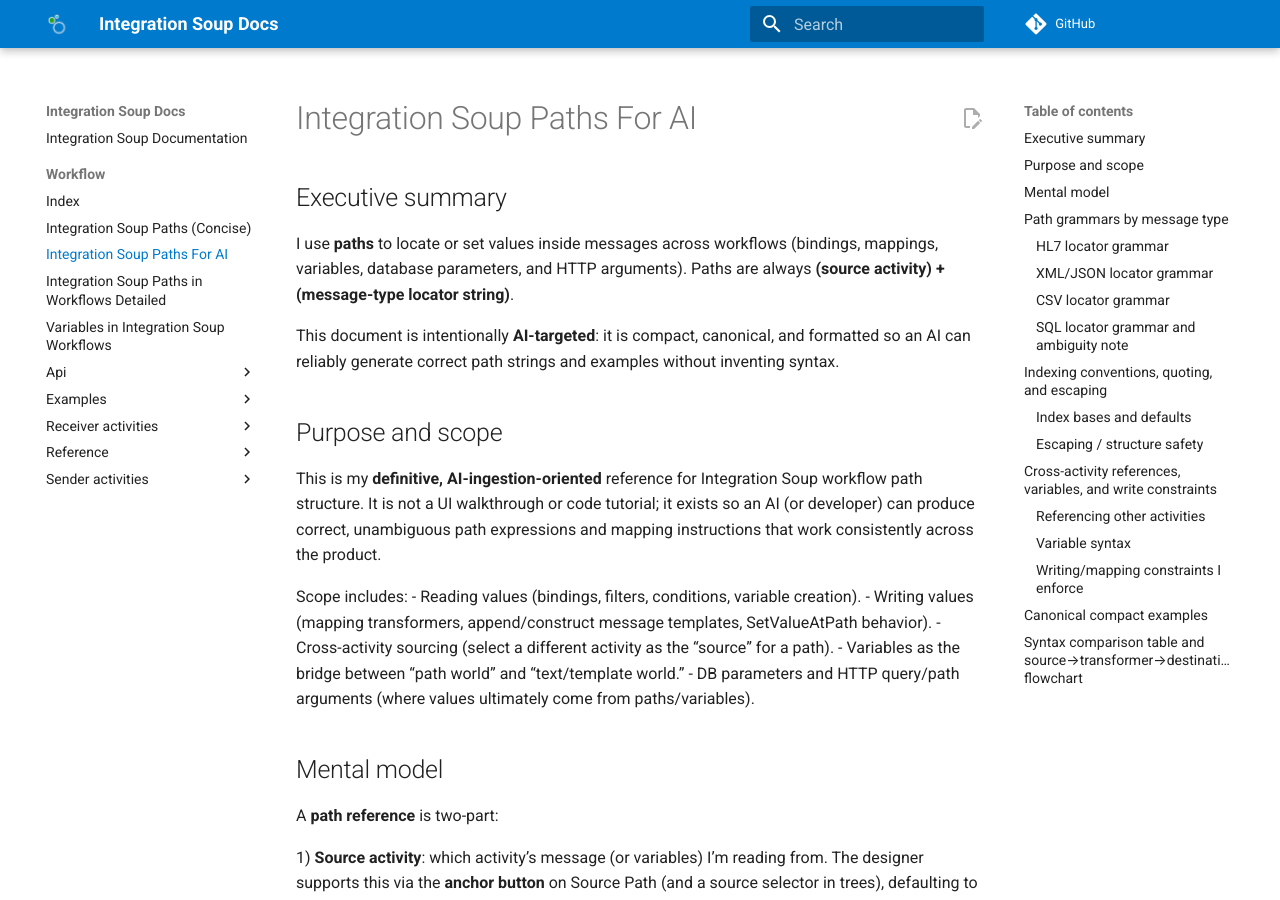
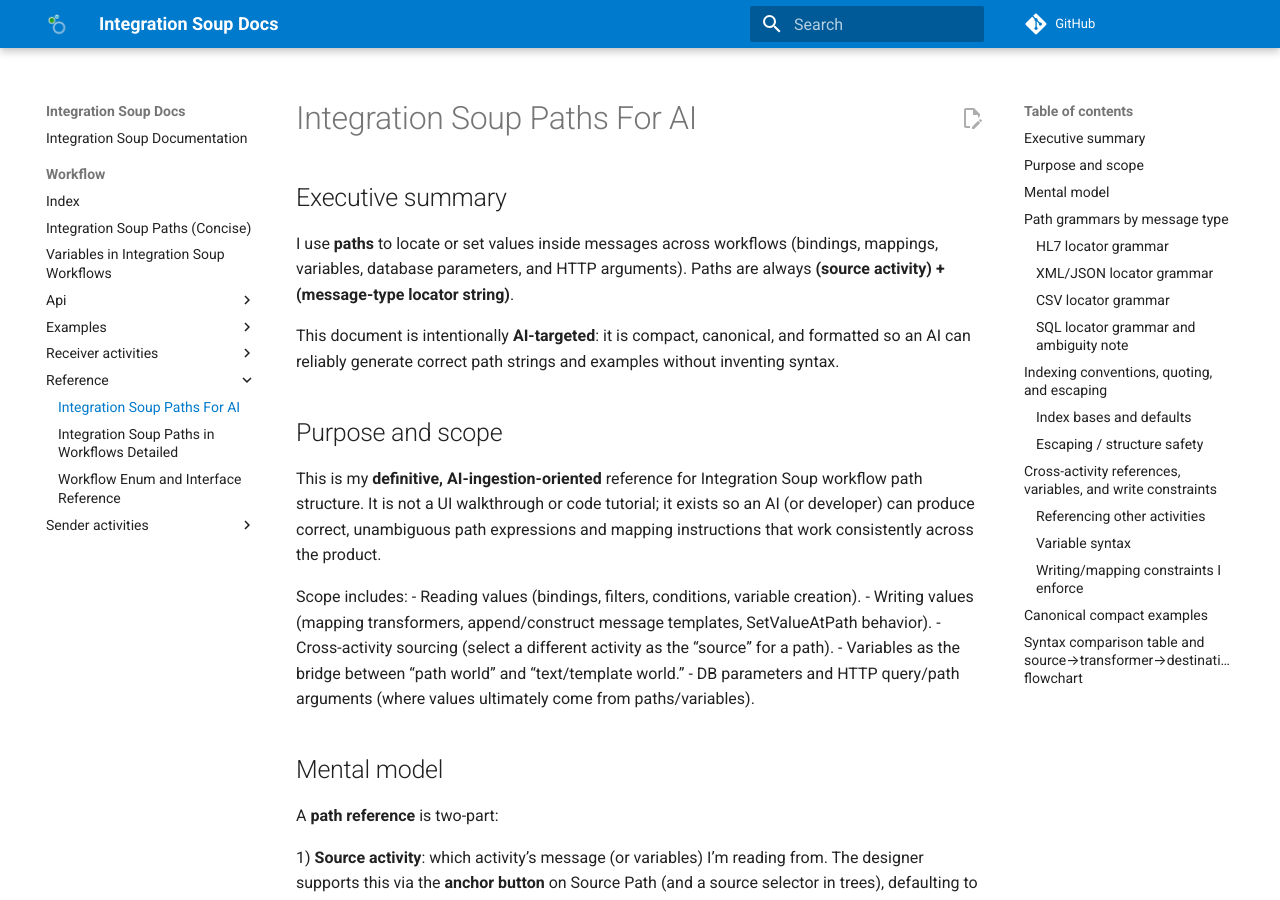
Before and after one commit to IntegrationSoup/Documentation, an MkDocs documentation site: the page built from docs/workflow/reference/pathsforai.md, in a window 1280 px wide and 900 px high. Built offline with MkDocs 1.6.1 and Material for MkDocs 9.7.7, drawn with Linux system fonts in a browser that asks for light colours; comment, search, counter and statistics services are not loaded; part of the change alters nothing that is shown.

Commit message:
Reorganize workflow path references into reference folder

```diff
--- a/docs/workflow/index.md
+++ b/docs/workflow/index.md
@@ -4,6 +4,6 @@ This section covers how to build workflows in Integration Soup Integration Host.
 
 - [Variables](variables.md)
 - [Paths](paths.md)
-- [Paths For AI](pathsforai.md)
-- [Paths Detailed](pathsindepth.md)
+- [Paths For AI](reference/pathsforai.md)
+- [Paths Detailed](reference/pathsindepth.md)
 - [Workflow Enum and Interface Reference](reference/workflow-enums-and-interfaces.md)
```
Also changed, not shown: docs/workflow/reference/pathsforai.md (renamed from docs/workflow/pathsforai.md), docs/workflow/reference/pathsindepth.md (renamed from docs/workflow/pathsindepth.md).
